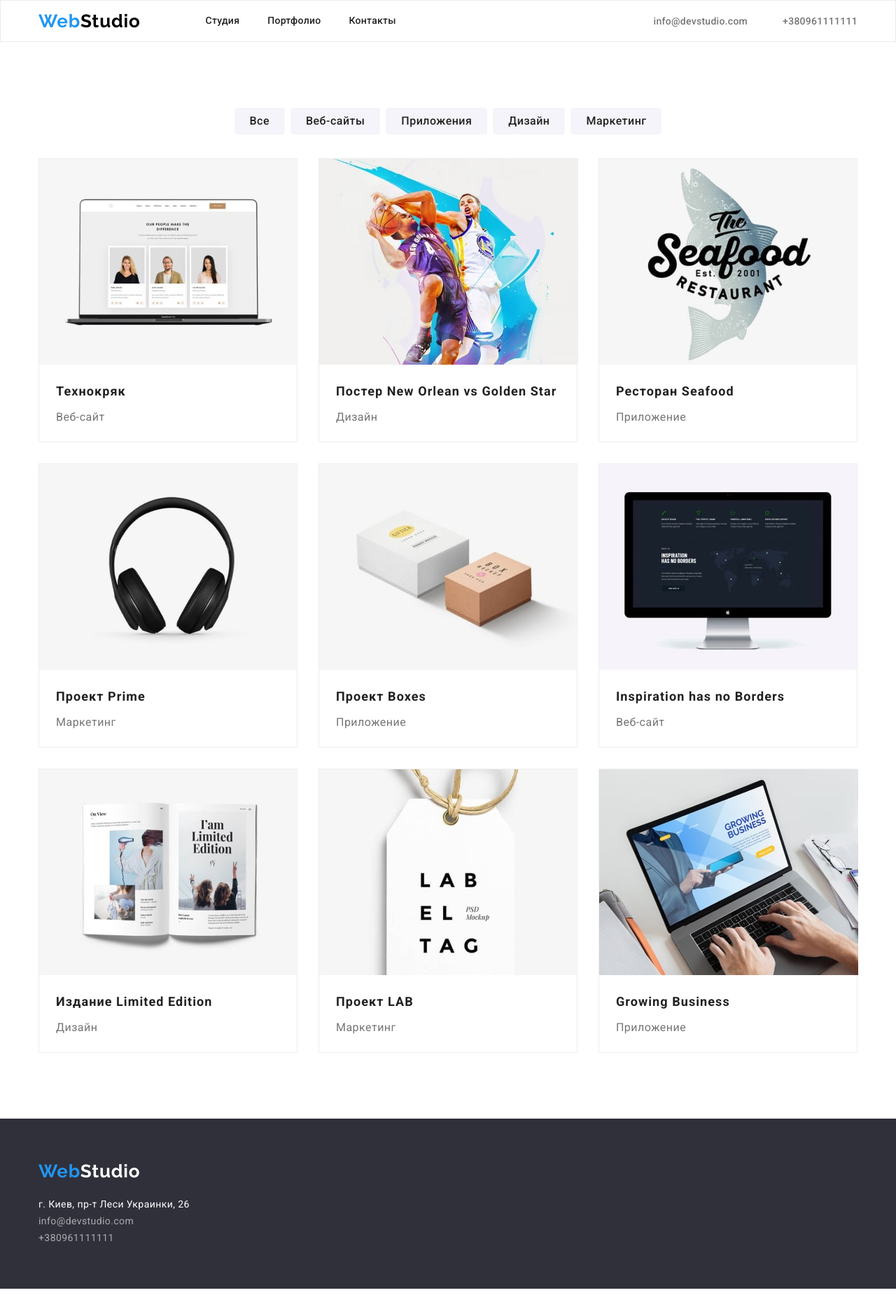
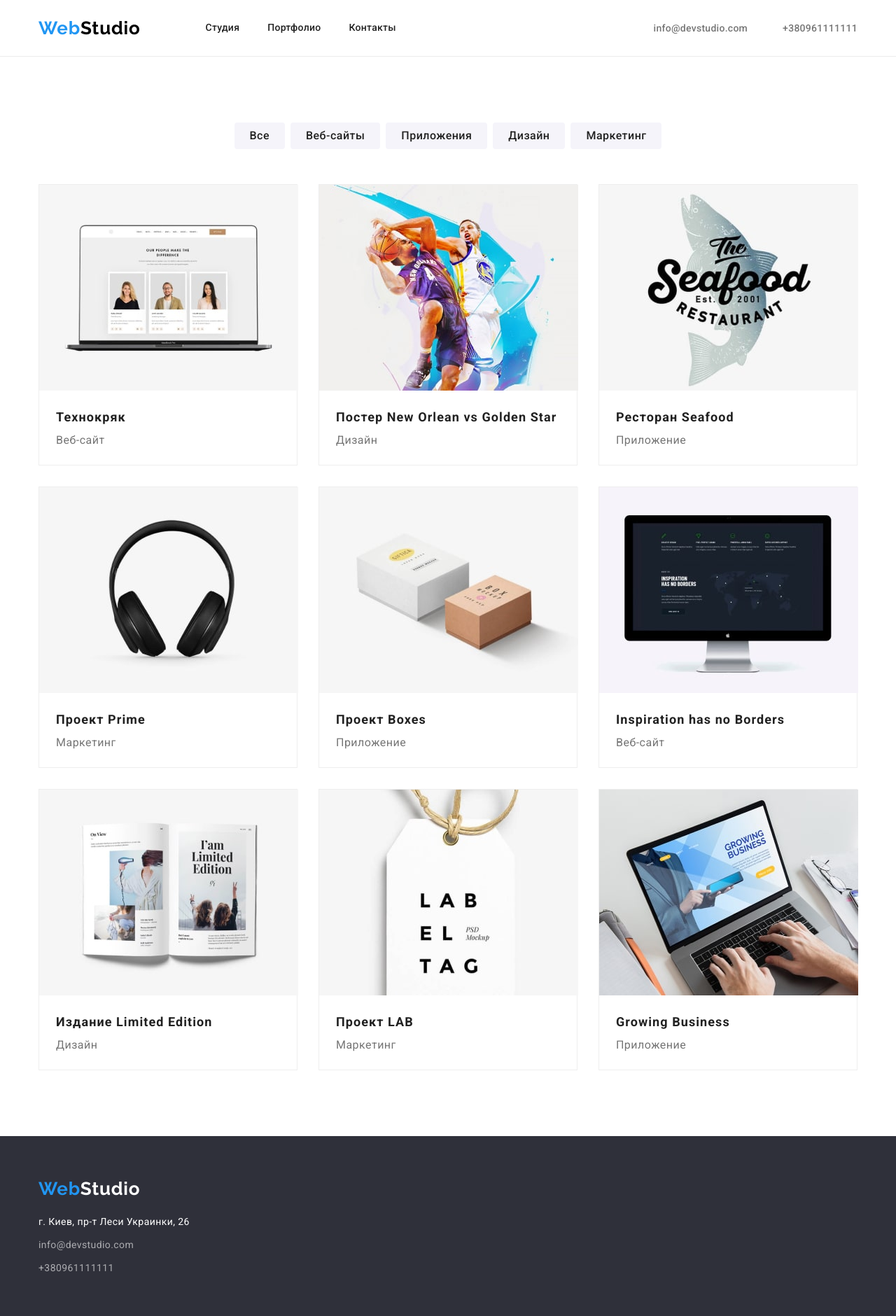
Before and after one commit to Sokiryanin/goit-markup-hw-03, a plain HTML site: page portfolio.html in a window 1280 px wide. Shown: the whole page at 70% size. Before the commit the page ends 1841 px from the top, so only its background shows below. Drawn offline with nearby package versions, Linux system fonts and the light colour scheme.

Commit message:
вносит корректировки ДЗ-3

```diff
--- a/css/style.css
+++ b/css/style.css
@@ -94,8 +94,8 @@ img {
 
 .nav-list .nav-link {
   display: block;
-  padding-top: 21px;
-  padding-bottom: 21px;
+  padding-top: 32px;
+  padding-bottom: 32px;
 
   font-weight: 500;
   color: var(--primary-color-text);
@@ -130,9 +130,6 @@ img {
 }
 .contacts-list .contacts-link:focus {
   color: var(--accent-color);
-}
-.line-header {
-  border: 1px solid #ECECEC;
 }
 /* --------HERO------- */
 .hero {
@@ -179,6 +176,7 @@ img {
 .about-list {
   display: flex;
 }
+.about-item {width: 270px;}
 
 .about-item:not(:last-child) {
   margin-right: 30px;
@@ -232,7 +230,6 @@ img {
 
 .team-item {
   width: 270px;
-  height: 378px;
   text-align: center;
   border-radius: 4px;
   border: transparent;
@@ -253,7 +250,6 @@ img {
   text-align: center;
 }
 .team-name {
-  margin-top: 30px;
   margin-bottom: 10px;
 
   color: var(--primary-color-text);
@@ -267,8 +263,9 @@ img {
   font-size: 16px;
   line-height: 1.18;
   letter-spacing: 0.03em;
-  padding-bottom: 30px;
 }
+.team-container {padding-top: 30px;
+padding-bottom: 30px;}
 
 .footer {
   padding-top: 60px;
@@ -289,10 +286,10 @@ img {
   line-height: 1.19;
 }
 
-.address {
+.footer-list {
   margin-top: 20px;
+  margin-bottom: 60px;
 }
-
 .footer-list .footer-address {
   color: white;
   font-family: "Roboto" sans-serif;
@@ -324,8 +321,14 @@ img {
   color: var(--accent-color);
 }
 
+.address-item:not(:last-child) {
+  margin-bottom: 9px;}
+
 /*--------PORTFOLIO---------*/
 
+.header-portfolio {
+  border-bottom: 1px solid #ECECEC;
+}
 .portfolio {
   margin-top: 94px;
   margin-bottom: 94px;
@@ -334,7 +337,7 @@ img {
 .projects-nav {
   display: flex;
   justify-content: center;
-  margin-bottom: 34px;
+  margin-bottom: 50px;
 }
 
 .projects-nav > .item:not(:last-child) {
@@ -387,12 +390,9 @@ border: 1px solid #EEEEEE;
 }
 .projects-link .item:nth-last-child(-n + 3) {margin-bottom: 0;}
 
+.projects-container {margin: 20px 24px;}
+
 .projects-link .link-title {
-  padding-top: 20px;
-  padding-right: 24px;
-  padding-bottom: 2px;
-  padding-left: 24px;
-
   color: var(--primary-color-text);
   font-family: "Roboto";
   font-weight: 700;
@@ -402,10 +402,6 @@ border: 1px solid #EEEEEE;
 }
 
 .projects-link .type-project {
-  padding-top: 2px;
-  padding-right: 24px;
-  padding-bottom: 20px;
-  padding-left: 24px;
   font-family: "Roboto";
   color: var(--secondary-color-text);
   font-size: 16px;
@@ -417,4 +413,3 @@ border: 1px solid #EEEEEE;
   background: #FFFFFF;
 border: 1px solid #EEEEEE;
 }
-.test {}
--- a/portfolio.html
+++ b/portfolio.html
@@ -22,8 +22,7 @@
   </head>
   <body>
     <!--Header-->
-    <header class="header">
-      <div class="line-header">
+    <header class="header-portfolio">
       <div class="container main-nav">
         <a href="" class="logo link">
             <span class="logo-blue">Web</span>Studio</a
@@ -54,7 +53,6 @@
           </li>
         </ul
         </div>
-        </div>
     </header>
 
     <!----Проекты---->
@@ -75,8 +73,10 @@
           <li class="item">
             <a href="" class="link">
               <img src="./images/project-1.jpeg" alt="Ноутбук" width="370" />
+              <div class="projects-container">
               <h3 class="link-title">Технокряк</h3>
               <p class="type-project">Веб-сайт</p>
+              </div>
             </a>
           </li>
           <li class="item">
@@ -86,57 +86,73 @@
                 alt=" Постер баскетболистов"
                 width="370"
               />
+              <div class="projects-container">
               <h3 class="link-title">Постер New Orlean vs Golden Star</h3>
               <p class="type-project">Дизайн</p>
+              </div>
             </a>
           </li>
           <li class="item">
             <a href="" class="link">
               <img src="./images/project-3.jpeg" alt="Название ресторана" />
+              <div class="projects-container">
               <h3 class="link-title">Ресторан Seafood</h3>
               <p class="type-project">Приложение</p>
+              </div>
             </a>
           </li>
           <li class="item">
             <a href="" class="link">
               <img src="./images/project-4.jpeg" alt="Наушники" width="370" />
+              <div class="projects-container">
               <h3 class="link-title">Проект Prime</h3>
               <p class="type-project">Маркетинг</p>
+              </div>
             </a>
           </li>
           <li class="item">
             <a href="" class="link">
               <img src="./images/project-5.jpeg" alt="Коробки" width="370" />
+              <div class="projects-container">
               <h3 class="link-title">Проект Boxes</h3>
               <p class="type-project">Приложение</p>
+              </div>
             </a>
           </li>
           <li class="item">
             <a href="" class="link">
               <img src="./images/project-6.jpeg" alt="Монитор" width="370" />
+              <div class="projects-container">
               <h3 class="link-title">Inspiration has no Borders</h3>
               <p class="type-project">Веб-сайт</p>
+              </div>
             </a>
           </li>
           <li class="item">
             <a href="" class="link">
               <img src="./images/project-7.jpeg" alt="Книга" width="370" />
+              <div class="projects-container">
               <h3 class="link-title">Издание Limited Edition</h3>
               <p class="type-project">Дизайн</p>
+              </div>
             </a>
           </li>
           <li class="item">
             <a href="" class="link">
               <img src="./images/project-8.jpeg" alt="Стикер" width="370" />
+              <div class="projects-container">
               <h3 class="link-title">Проект LAB</h3>
               <p class="type-project">Маркетинг</p>
+              </div>
             </a>
           </li>
           <li class="item">
             <a href="" class="link">
               <img src="./images/project-9.jpeg" alt="Ноутбук" width="370" />
+              <div class="projects-container">
               <h3 class="link-title">Growing Business</h3>
               <p class="type-project">Приложение</p>
+              </div>
             </a>
           </li>
         </ul>
@@ -145,26 +161,26 @@
     </main>
 
     <!--Footer-->
-    <footer class="footer">
+    <footer class="footer test">
       <div class="container">
         <a href="" class="footer-logo link">
           <span class="footer-logo-blue">Web</span>Studio</a
         >
         <address class="address test">
           <ul class="footer-list list">
-            <li>
+            <li class="address-item">
               <a
                 href="https://goo.gl/maps/j3uw5iCqaWnNKHZF9"
                 class="footer-address link"
                 >г. Киев, пр-т Леси Украинки, 26</a
               >
             </li>
-            <li>
+            <li class="address-item">
               <a href="mailto:info@devstudio.com" class="footer-contacts link"
                 >info@devstudio.com</a
               >
             </li>
-            <li>
+            <li class="address-item">
               <a href="tel:+380961111111" class="footer-contacts link"
                 >+380961111111</a
               >
```
Also changed, not shown: index.html (+11 -3 lines).
